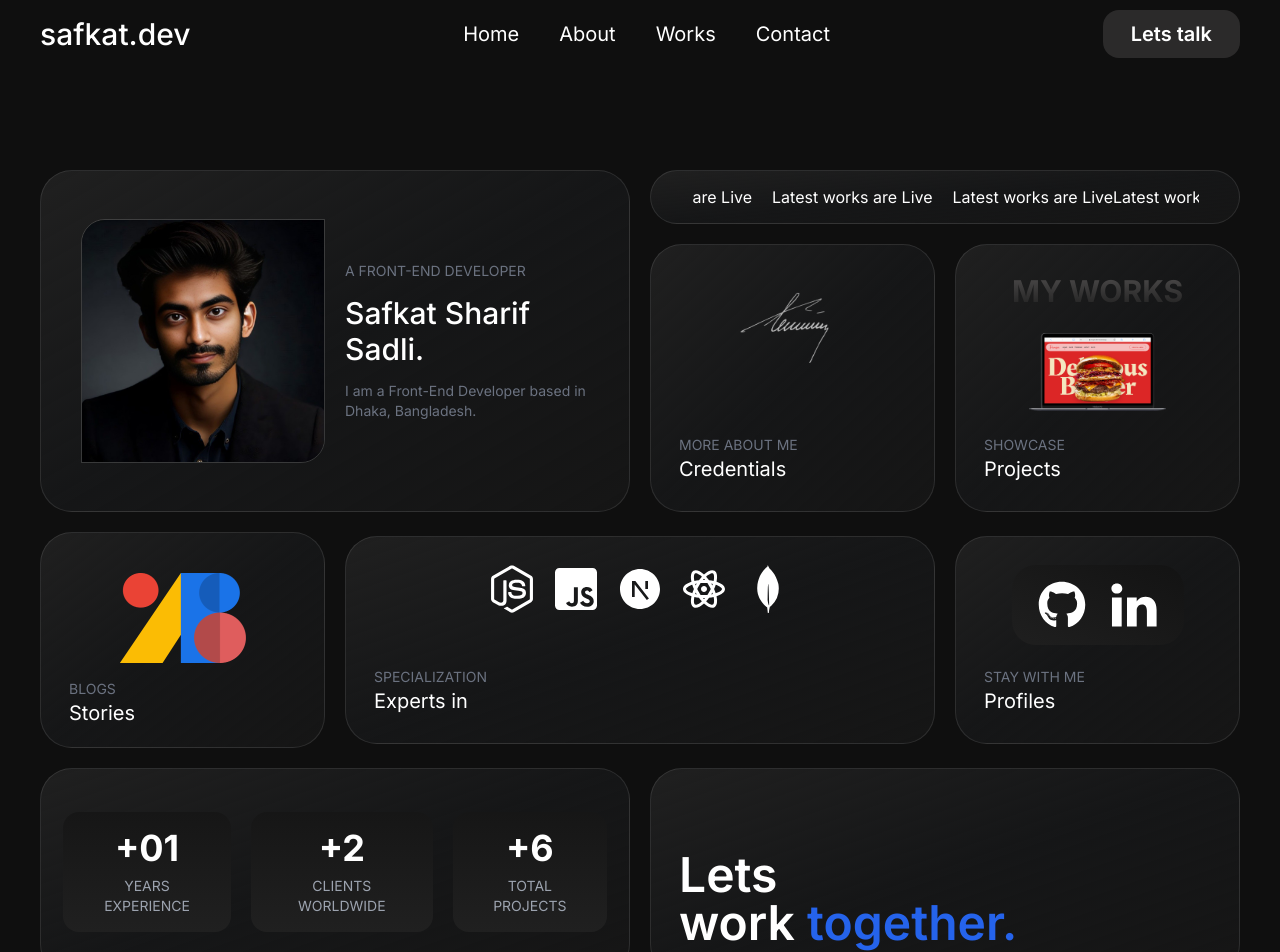
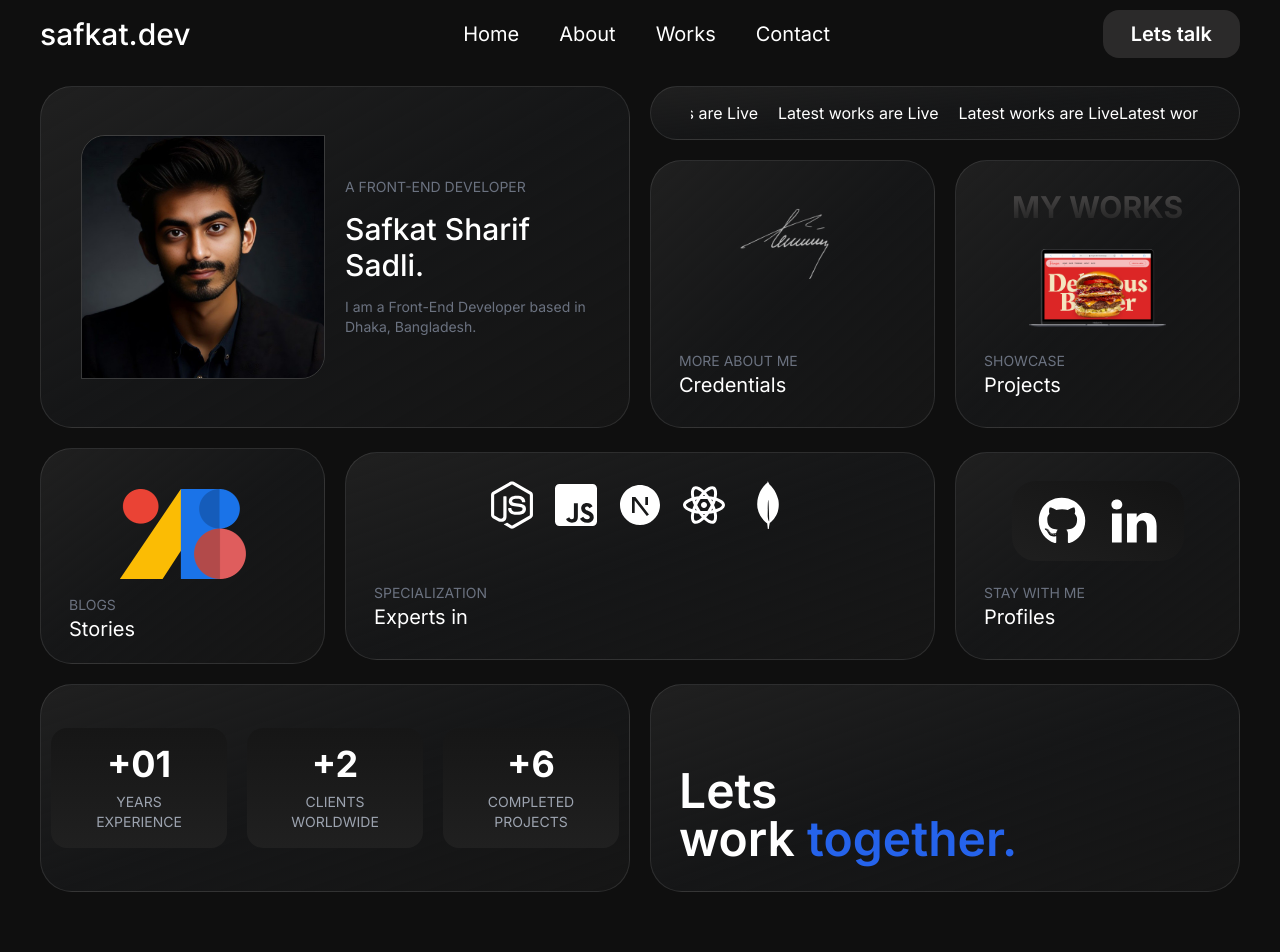
Before and after one commit to safkat07/safkat.dev, a Next.js app: page / in a window 1280 px wide. Shown: the top 952 px of the page. After the commit the page ends 892 px from the top, so only its background shows below. Built offline with nearby package versions, Linux system fonts and the light colour scheme.

Commit message:
minor width chnages

```diff
--- a/src/app/page.tsx
+++ b/src/app/page.tsx
@@ -9,7 +9,7 @@ import MaxWidthWrapper from "@/components/MaxWidthWrapper";
 
 export default function Home() {
   return (
-      <MaxWidthWrapper className="my-28 space-y-5">
+      <MaxWidthWrapper className="mt-7 space-y-5">
           <FirstPartOfHomePage/>
           <SecondPartOfHomePage/>
           <ThirdPartOfHomePage/>
--- a/src/components/HomePage/ThirdPartOfHomePage.tsx
+++ b/src/components/HomePage/ThirdPartOfHomePage.tsx
@@ -5,7 +5,7 @@ import LetsWorkTogetherSection from '../Sections/LetsWorkTogetherSection'
 
 const ThirdPartOfHomePage = () => {
   return (
-      <div className='grid xl:grid-cols-2 grid-cols-1 justify-center items-center gap-5'>
+      <div className='grid xl:grid-cols-2 grid-cols-1 justify-center items-center gap-5 '>
           <ClientsDisplaySection />
           <LetsWorkTogetherSection/>
       </div>
--- a/src/components/Sections/ClientsDisplaySection.tsx
+++ b/src/components/Sections/ClientsDisplaySection.tsx
@@ -3,9 +3,9 @@ import CardWrapper from '../Reuseable/CardWrapper'
 
 const StatCard = ({ number, label }) => {
     return (
-      <div className="flex flex-col justify-center items-center p-4 min-w-[100px] bg-gradient-to-t from-[#202020] to-[#161616] rounded-2xl">
+      <div className="w-full flex flex-col justify-center items-center p-4 min-w-[100px] bg-gradient-to-t from-[#202020] to-[#161616] rounded-2xl">
         <h2 className="text-4xl font-bold">{number}</h2>
-        <p className="text-sm text-gray-400 mt-2 w-3/4 text-center mx-auto">{label}</p>
+        <p className="text-sm text-gray-400 mt-2 sm:w-3/4 w-1/2 text-center mx-auto">{label}</p>
       </div>
     );
   };
@@ -13,10 +13,10 @@ const StatCard = ({ number, label }) => {
 
 const ClientsDisplaySection = () => {
   return (
-      <CardWrapper className='min-h-52 m-auto flex justify-center items-center gap-5'>
+      <CardWrapper className='min-h-52 m-auto flex md:flex-row flex-col p-2.5 justify-center items-center gap-5'>
         <StatCard number="+01" label="YEARS EXPERIENCE" />
       <StatCard number="+2" label="CLIENTS WORLDWIDE" />
-      <StatCard number="+6" label="TOTAL PROJECTS" />
+      <StatCard number="+6" label="COMPLETED PROJECTS" />
    </CardWrapper>
   )
 }
```
